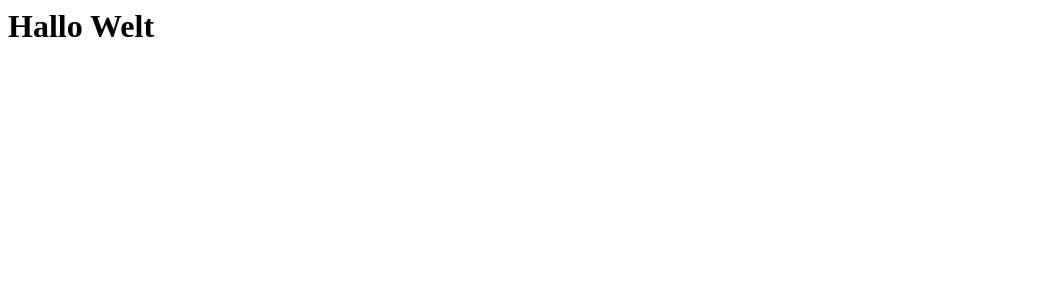
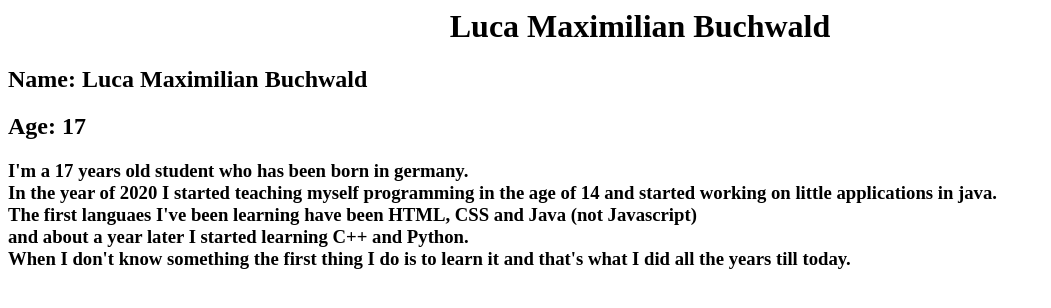
Before and after one commit to LucaMaximilianBuchwald/LucaMaximilianBuchwald.github.io, a plain HTML site: page index.html in a window 1280 px wide. Shown: the whole page, without its empty margins (0-1051 px from the left). Drawn offline with Linux system fonts and the light colour scheme.

Commit message:
something

```diff
--- a/index.html
+++ b/index.html
@@ -3,6 +3,17 @@
         <title>Luca Maximilian Buchwald</title>
     </header>
     <body>
-        <h1>Hallo Welt</h1>
+        <center>
+            <h1>Luca Maximilian Buchwald</h1>
+        </center>
+        <div>
+            <h2>Name: Luca Maximilian Buchwald</h2>
+            <h2>Age: 17</h2>
+            <h3>I'm a 17 years old student who has been born in germany. <br>In the year of 2020 I started teaching myself programming in the age of
+                14 and started working on little applications in java. <br>The first languaes I've been learning have been HTML, CSS and Java (not Javascript)<br>
+                and about a year later I started learning C++ and Python. <br>
+                When I don't know something the first thing I do is to learn it and that's what I did all the years till today.
+            </h3>
+        </div>
     </body>
 </html>
```
Also changed, not shown: style.css (added).
